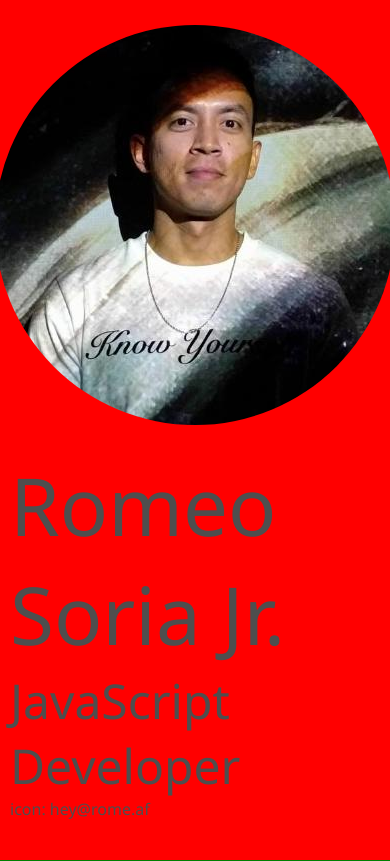
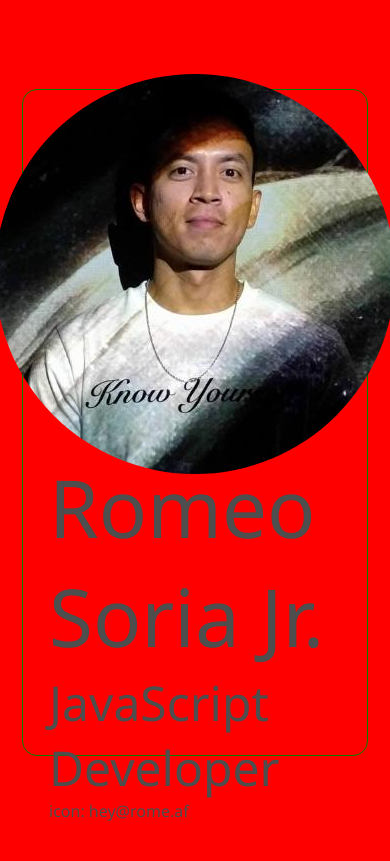
Before and after one commit to romeosoriajr/suprome, an Eleventy site: page src/index.njk in a window 390 px wide. Built offline with nearby package versions, Linux system fonts and the light colour scheme; Eleventy itself is replaced by a stand-in of ours; files that its build step writes are made by us from their sources.

Commit message:
css tinkering

```diff
--- a/src/css/styles.css
+++ b/src/css/styles.css
@@ -2,6 +2,7 @@
 * {
   font-family: 'Segoe UI', Tahoma, Geneva, Verdana, sans-serif;
   color: #4E4E4E;
+  font-size: 1em;
 }
 
 html, body {
@@ -49,33 +50,44 @@ body {
 }
 
 .name {
-  font-size: 2rem;
+  font-size: 2em;
 }
 
 .subtitle {
-  font-size: 1.25rem;
+  font-size: 1.25em;
 }
 
+/* vertical */
 @media (max-width: 1000px) {
   body {
     background-color: red;
   }
 
   .profile-card {
-    height: 100%;
-    width: 100%;
+    height: 75%;
+    width: 80%;
   }
   .profile-card .card {
     flex-direction: column-reverse;
     align-items: center;
-    justify-content: center;
+    justify-content: space-around;
     width: 100%;
     height: 100%;
 
   }
 
+  .card .item {
+    height: 50%;
+
+  }
+
+
+  .item.card-image {
+    display: flex;
+    align-items: center;
+  }
   .item.card-image img {
-    max-width:600px;
+    max-width: 800px;
     border-radius: 50%;
   }
   .name {
--- a/src/index.njk
+++ b/src/index.njk
@@ -9,7 +9,7 @@ email: hey@rome.af
 ---
 <div class="profile-card">
   <div class="card">
-    <div class="item">
+    <div class="item card-content">
       <div class="card-details">
         <div class="card-header">
           <div class="name">
```
